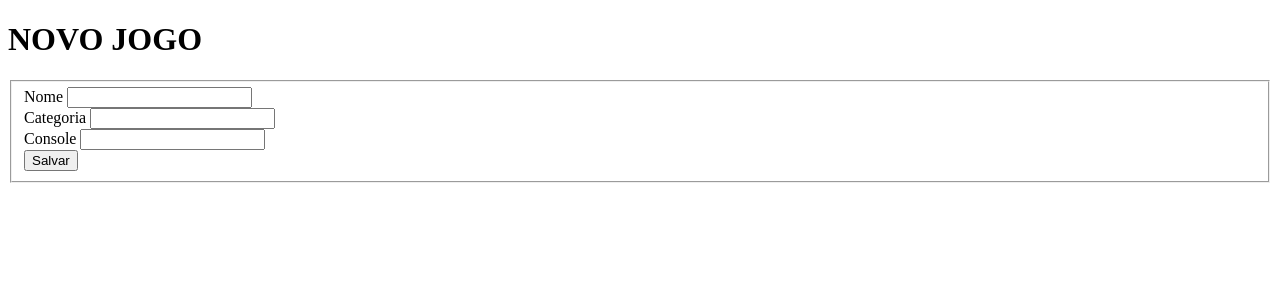
After one commit to DevKaue/Curso_Alura_Flask, a Flask app: page /novoJogo in a window 1280 px wide. The commit adds this page. Shown: the top 300 px of the page. Run offline with Flask 3, Linux system fonts and the light colour scheme.

Commit message:
Criando um novo jogo

```diff
--- a/jogoeca/jogoteca.py
+++ b/jogoeca/jogoteca.py
@@ -1,4 +1,4 @@
-from flask import Flask, render_template
+from flask import Flask, render_template, request
 
 class Jogo:
     def __init__(self, nome, categoria, console):
@@ -6,14 +6,31 @@ class Jogo:
         self.categoria=categoria
         self.console=console
 
+
+jogo1 = Jogo('Tetris', 'Puzzle', 'Atari')
+jogo2 = Jogo('God of War', 'Rack n Slash', 'PS2')
+jogo3 = Jogo('Mortal Kombat', 'Luta', 'PS2')
+lista = [jogo1,jogo2,jogo3]
+
 app = Flask(__name__)
 
-@app.route('/inicio')
-def ola():
-    jogo1 = Jogo('Tetris', 'Puzzle', 'Atari')
-    jogo2 = Jogo('God of War', 'Rack n Slash', 'PS2')
-    jogo3 = Jogo('Mortal Kombat', 'Luta', 'PS2')
-    lista = [jogo1,jogo2,jogo3]
+@app.route('/')
+def index():
     return render_template('lista.html', titulo='Jogos', jogos=lista)
 
-app.run()
+@app.route('/novoJogo')
+def novo():
+    return render_template('novoJogo.html',titulo='Novo Jogo')
+
+@app.route('/criarJogo', methods=['POST',])
+def criarJogo():
+    nome = request.form['nome']
+    categoria = request.form['categoria']
+    console = request.form['console']
+
+    jogo = Jogo(nome, categoria, console)
+    lista.append(jogo)
+
+    return render_template('lista.html',titulo='Jogos', jogos=lista)
+
+app.run(debug=True)
--- a/jogoeca/templates/lista.html
+++ b/jogoeca/templates/lista.html
@@ -8,7 +8,7 @@
   <body>
     <div class="container">
         <div class="page-header">
-            <h1>{{ titulo }}</h1>
+            <h1>{{ titulo.upper() }}</h1>
         </div>
         <table class="table table-striped table-responsive table-bordered">
             <thead class="thead-default">
--- /dev/null
+++ b/jogoeca/templates/novoJogo.html
@@ -0,0 +1,32 @@
+<!DOCTYPE html>
+<html>
+<head>
+    <meta charset="utf-8">
+    <meta name="viewport" content="width=device-width, initial-scale=1">
+    <title>Jogoteca</title>
+</head>
+<body>
+    <div class="container">
+      <div class="page-header">
+          <h1>{{ titulo.upper() }}</h1>
+      </div>
+      <form action="/criarJogo" method="post">
+        <fieldset>
+          <div class="form-group">
+            <label for="nome">Nome</label>
+            <input type="text" id="nome" name="nome" class="form-control">
+          </div>
+          <div class="form-group">
+            <label for="categoria">Categoria</label>
+            <input type="text" id="categoria" name="categoria" class="form-control">
+          </div>
+          <div class="form-group">
+            <label for="console">Console</label>
+            <input type="text" id="console" name="console" class="form-control">
+          </div>
+          <button type="submit" class="btn btn-primary btn-salvar">Salvar</button>
+        </fieldset>
+      </form>
+    </div>
+</body>
+</html>
```
